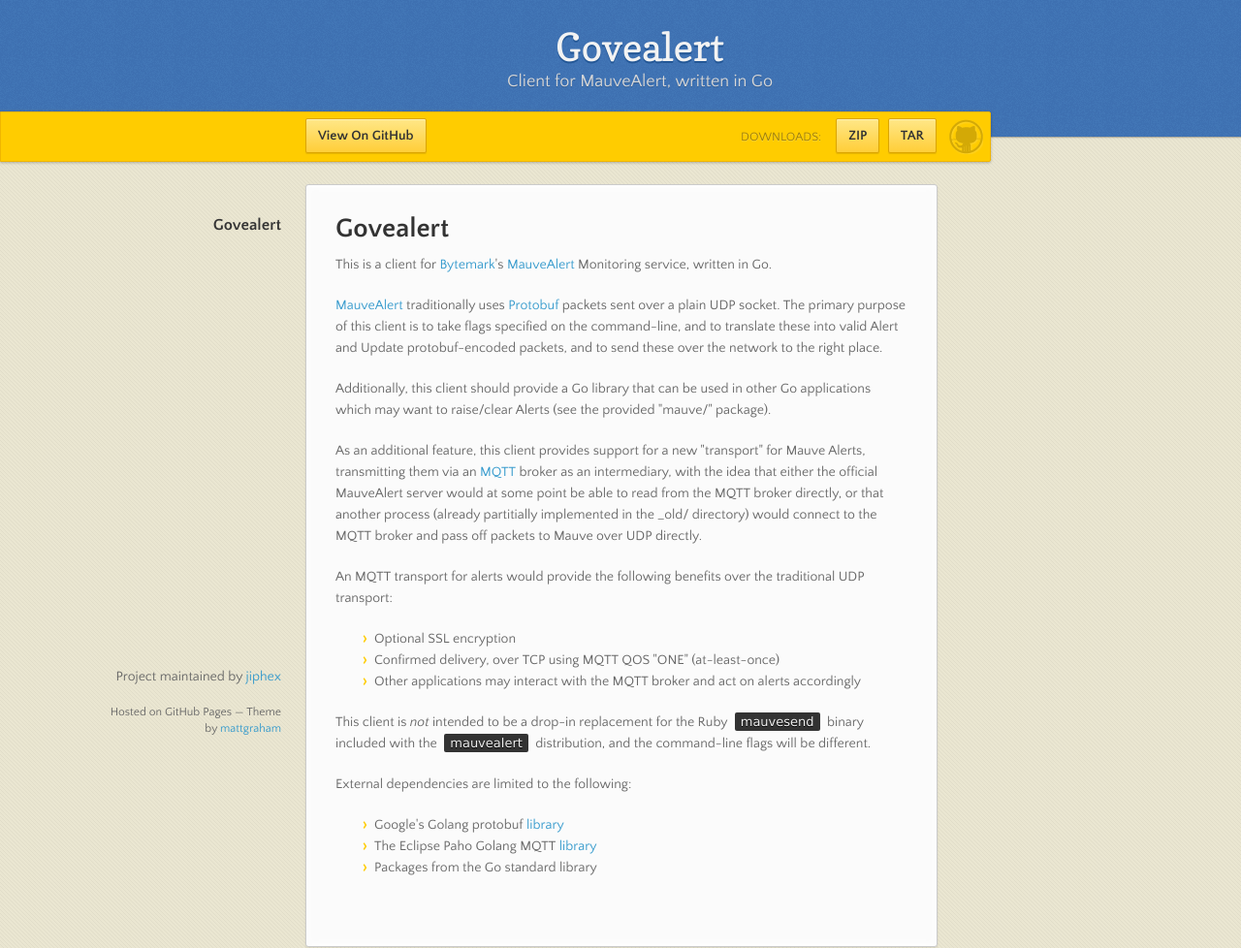
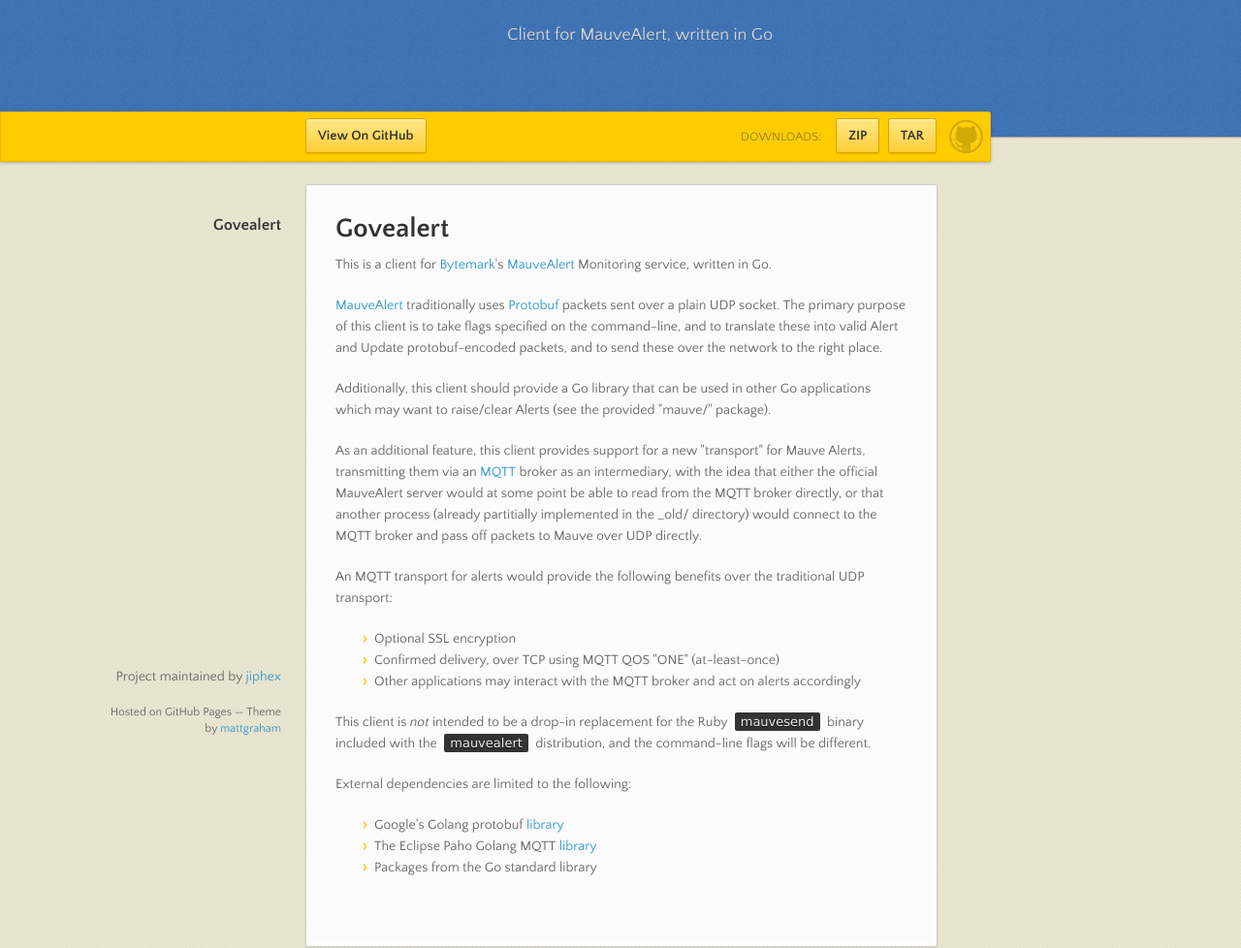
Before and after one commit to jiphex/govealert, a plain HTML site: page index.html in a window 1280 px wide. Shown: the top 978 px of the page at 97% size. Drawn offline with nearby package versions, Linux system fonts and the light colour scheme.

Commit message:
Update index.html

```diff
--- a/index.html
+++ b/index.html
@@ -17,7 +17,6 @@
   <body>
 
       <header>
-        <h1>Govealert</h1>
         <p>Client for MauveAlert, written in Go</p>
       </header>
 
```
